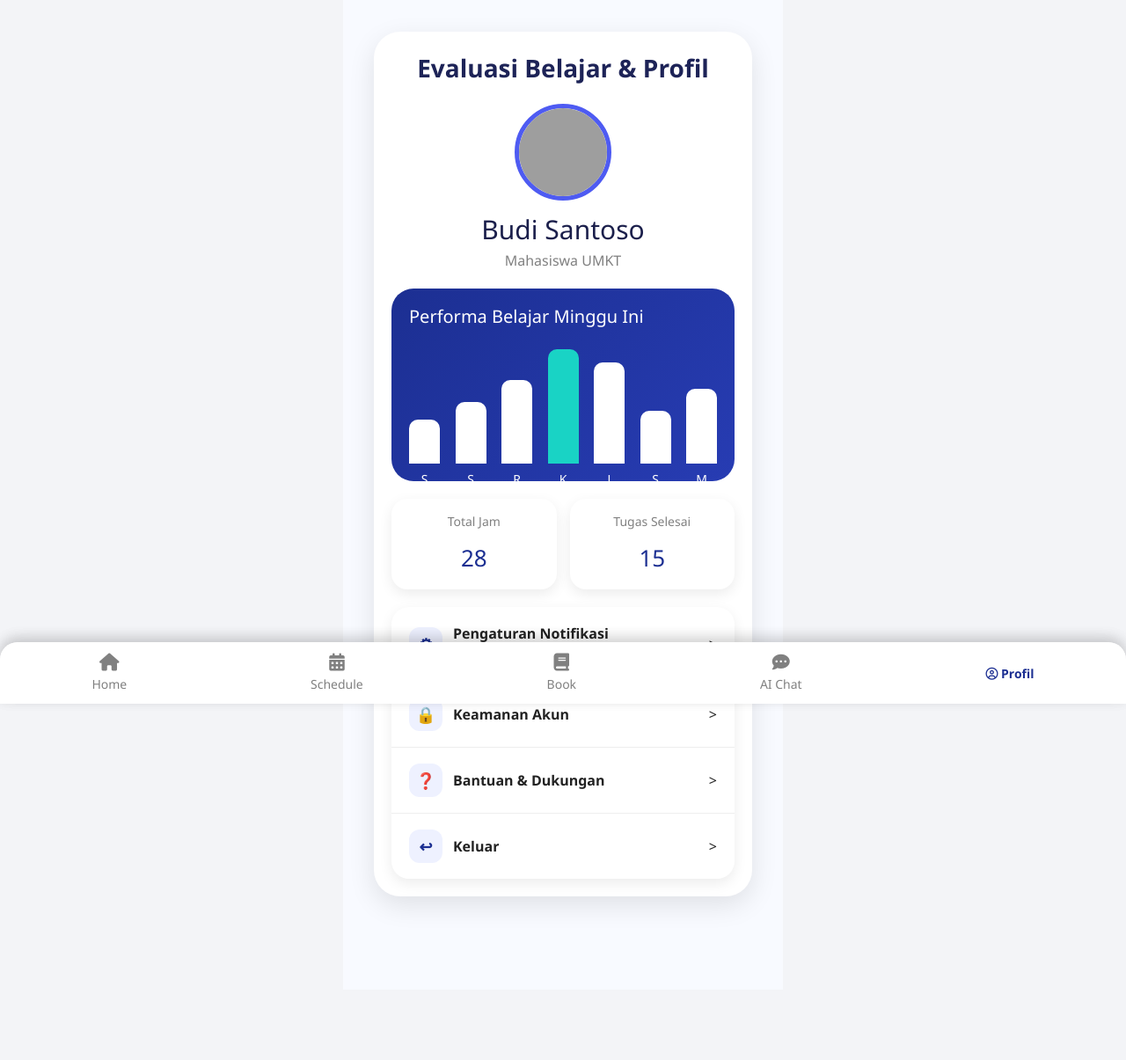
After one commit to 2411102441121-crypto/StudAI-Project, a Django app: page /profil/ in a window 1280 px wide. The commit adds this page. Shown: the whole page at 88% size. Run offline with Django 5.2, Linux system fonts and the light colour scheme; the visitor is signed in with stand-in values (Sample User, id 1); data that the repository does not hold is empty; grey boxes are pictures that could not be loaded.

Commit message:
tampilan profil & register

```diff
--- a/ProjectUAS_kel6/urls.py
+++ b/ProjectUAS_kel6/urls.py
@@ -6,3 +6,11 @@ urlpatterns = [
     path('accounts/', include('allauth.urls')),
     path('', include('planner.urls')),
 ]
+
+urlpatterns = [
+
+    path('admin/', admin.site.urls),
+
+    path('', include('planner.urls')),
+
+]
--- a/planner/templates/base.html
+++ b/planner/templates/base.html
@@ -99,8 +99,8 @@
         <i class="fas fa-comment-dots"></i>
         <span>AI Chat</span>
     </a>
-    <a href="#" class="nav-item">
-        <i class="fas fa-user"></i>
+    <a href="{% url 'profil' %}" class="active">
+        <i class="fa-regular fa-circle-user"></i>
         <span>Profil</span>
     </a>
 </nav>
--- /dev/null
+++ b/planner/templates/profil.html
@@ -0,0 +1,306 @@
+{% extends 'base.html' %}
+{% load static %}
+
+{% block content %}
+
+<style>
+    body{
+        background: #f3f4f7;
+        font-family: 'Segoe UI', sans-serif;
+    }
+
+    .profile-container{
+        max-width: 430px;
+        margin: 20px auto 90px;
+        background: white;
+        border-radius: 30px;
+        padding: 20px;
+        box-shadow: 0 10px 30px rgba(0,0,0,0.1);
+        position: relative;
+        overflow: hidden;
+    }
+
+    .title{
+        text-align: center;
+        font-size: 28px;
+        font-weight: bold;
+        color: #1d2357;
+        margin-bottom: 20px;
+    }
+
+    .profile-header{
+        text-align: center;
+    }
+
+    .profile-header img{
+        width: 110px;
+        height: 110px;
+        border-radius: 50%;
+        object-fit: cover;
+        border: 5px solid #4e5bf2;
+    }
+
+    .profile-header h2{
+        margin-top: 15px;
+        margin-bottom: 5px;
+        color: #1b1f4b;
+        font-size: 30px;
+    }
+
+    .profile-header p{
+        color: gray;
+        margin-bottom: 20px;
+    }
+
+    .stats-card{
+        background: linear-gradient(135deg, #1c2f92, #273cb3);
+        border-radius: 25px;
+        padding: 20px;
+        color: white;
+        margin-bottom: 20px;
+    }
+
+    .stats-card h3{
+        margin-bottom: 15px;
+        font-size: 20px;
+    }
+
+    .chart{
+        display: flex;
+        align-items: flex-end;
+        justify-content: space-between;
+        height: 140px;
+        margin-top: 10px;
+    }
+
+    .bar{
+        width: 35px;
+        background: white;
+        border-radius: 10px 10px 0 0;
+        position: relative;
+    }
+
+    .bar.active{
+        background: #19d3c5;
+    }
+
+    .bar span{
+        position: absolute;
+        bottom: -28px;
+        width: 100%;
+        text-align: center;
+        color: white;
+        font-size: 14px;
+    }
+
+    .summary{
+        display: flex;
+        gap: 15px;
+        margin-bottom: 20px;
+    }
+
+    .summary-box{
+        flex: 1;
+        background: white;
+        border-radius: 18px;
+        padding: 15px;
+        box-shadow: 0 5px 15px rgba(0,0,0,0.08);
+        text-align: center;
+    }
+
+    .summary-box h4{
+        color: #1c2f92;
+        font-size: 26px;
+        margin: 5px 0;
+    }
+
+    .summary-box p{
+        color: gray;
+        font-size: 14px;
+    }
+
+    .menu-list{
+        background: white;
+        border-radius: 20px;
+        overflow: hidden;
+        box-shadow: 0 5px 15px rgba(0,0,0,0.08);
+    }
+
+    .menu-item{
+        display: flex;
+        justify-content: space-between;
+        align-items: center;
+        padding: 18px 20px;
+        border-bottom: 1px solid #eee;
+        text-decoration: none;
+        color: #222;
+        transition: 0.3s;
+    }
+
+    .menu-item:hover{
+        background: #f5f7ff;
+    }
+
+    .menu-item:last-child{
+        border-bottom: none;
+    }
+
+    .menu-left{
+        display: flex;
+        align-items: center;
+        gap: 12px;
+    }
+
+    .menu-icon{
+        width: 38px;
+        height: 38px;
+        background: #eef1ff;
+        border-radius: 12px;
+        display: flex;
+        align-items: center;
+        justify-content: center;
+        color: #1c2f92;
+        font-size: 18px;
+        font-weight: bold;
+    }
+
+    .bottom-nav{
+        position: fixed;
+        bottom: 0;
+        left: 0;
+        right: 0;
+        background: white;
+        display: flex;
+        justify-content: space-around;
+        padding: 15px 0;
+        box-shadow: 0 -5px 15px rgba(0,0,0,0.1);
+        z-index: 999;
+    }
+
+    .bottom-nav a{
+        text-decoration: none;
+        color: gray;
+        font-size: 14px;
+        text-align: center;
+    }
+
+    .bottom-nav a.active{
+        color: #1c2f92;
+        font-weight: bold;
+    }
+</style>
+
+<div class="profile-container">
+
+    <div class="title">
+        Evaluasi Belajar & Profil
+    </div>
+
+    <div class="profile-header">
+        <img src="https://i.pravatar.cc/300" alt="profile">
+        <h2>Budi Santoso</h2>
+        <p>Mahasiswa UMKT</p>
+    </div>
+
+    <div class="stats-card">
+        <h3>Performa Belajar Minggu Ini</h3>
+
+        <div class="chart">
+            <div class="bar" style="height:50px;">
+                <span>S</span>
+            </div>
+
+            <div class="bar" style="height:70px;">
+                <span>S</span>
+            </div>
+
+            <div class="bar" style="height:95px;">
+                <span>R</span>
+            </div>
+
+            <div class="bar active" style="height:130px;">
+                <span>K</span>
+            </div>
+
+            <div class="bar" style="height:115px;">
+                <span>J</span>
+            </div>
+
+            <div class="bar" style="height:60px;">
+                <span>S</span>
+            </div>
+
+            <div class="bar" style="height:85px;">
+                <span>M</span>
+            </div>
+        </div>
+    </div>
+
+    <div class="summary">
+        <div class="summary-box">
+            <p>Total Jam</p>
+            <h4>28</h4>
+        </div>
+
+        <div class="summary-box">
+            <p>Tugas Selesai</p>
+            <h4>15</h4>
+        </div>
+    </div>
+
+    <div class="menu-list">
+
+        <a href="#" class="menu-item">
+            <div class="menu-left">
+                <div class="menu-icon">⚙</div>
+                <div>
+                    <strong>Pengaturan Notifikasi</strong><br>
+                    <small>Fitur Reminder</small>
+                </div>
+            </div>
+            >
+        </a>
+
+        <a href="#" class="menu-item">
+            <div class="menu-left">
+                <div class="menu-icon">🔒</div>
+                <div>
+                    <strong>Keamanan Akun</strong>
+                </div>
+            </div>
+            >
+        </a>
+
+        <a href="#" class="menu-item">
+            <div class="menu-left">
+                <div class="menu-icon">❓</div>
+                <div>
+                    <strong>Bantuan & Dukungan</strong>
+                </div>
+            </div>
+            >
+        </a>
+
+        <a href="{% url 'login' %}" class="menu-item">
+            <div class="menu-left">
+                <div class="menu-icon">↩</div>
+                <div>
+                    <strong>Keluar</strong>
+                </div>
+            </div>
+            >
+        </a>
+
+    </div>
+
+</div>
+
+<div class="bottom-nav">
+    <a href="{% url 'home' %}">HOME</a>
+    <a href="{% url 'schedule' %}">Schedule</a>
+    <a href="#">Materi</a>
+    <a href="#">Konsultasi</a>
+    <a href="{% url 'profil' %}" class="active">Profil</a>
+</div>
+
+{% endblock %}
--- a/planner/urls.py
+++ b/planner/urls.py
@@ -15,10 +15,12 @@ urlpatterns = [
     path('home/', views.home, name='home'),
     path('tambah_jadwal/', views.tambah_jadwal, name='tambah_jadwal'),
     path('schedule/', views.schedule, name='schedule'),
+    path('profil/', views.profil, name='profil'),
     path('edit_jadwal/<int:pk>/', views.edit_jadwal, name='edit_jadwal'),
     path('hapus_jadwal/<int:id>/', views.hapus_jadwal, name='hapus_jadwal'),
     path('ai_chat/', views.ai_chat, name='ai_chat'),
     path('logout/', views.logout, name='logout'),
+
 
     # Reset Password
     path('password_reset/', auth_views.PasswordResetView.as_view(), name='password_reset'),
--- a/planner/views.py
+++ b/planner/views.py
@@ -117,6 +117,37 @@ def schedule(request):
     semua_jadwal = Jadwal.objects.filter(user=request.user).order_by('waktu_mulai')
     return render(request, 'schedule.html', {'semua_jadwal': semua_jadwal})
 
+def profil(request):
+
+    total_tugas = Jadwal.objects.filter(
+        user=request.user,
+        tipe='tugas'
+    ).count()
+
+    total_belajar = Jadwal.objects.filter(
+        user=request.user,
+        tipe='belajar'
+    ).count()
+
+    semua_jadwal = Jadwal.objects.filter(
+        user=request.user
+    ).count()
+
+    context = {
+
+        'username': request.user.username,
+
+        'email': request.user.email,
+
+        'total_tugas': total_tugas,
+
+        'total_belajar': total_belajar,
+
+        'semua_jadwal': semua_jadwal,
+    }
+
+    return render(request, 'profil.html', context)
+
 def ai_chat(request):
     return render(request, 'ai_chat.html')
 
```
